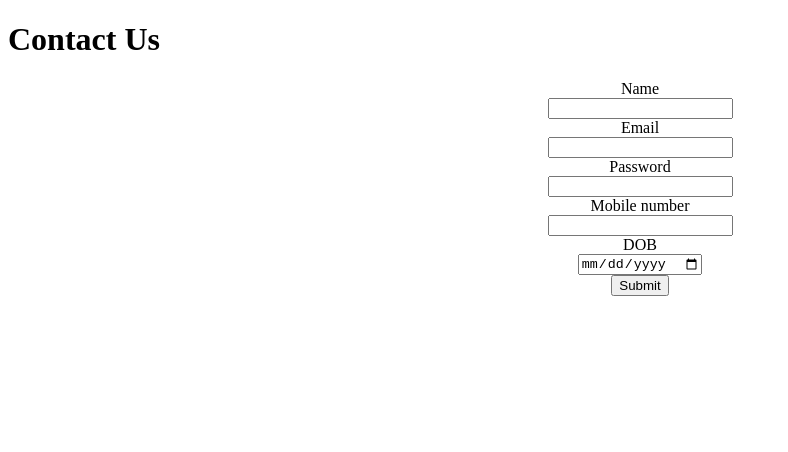
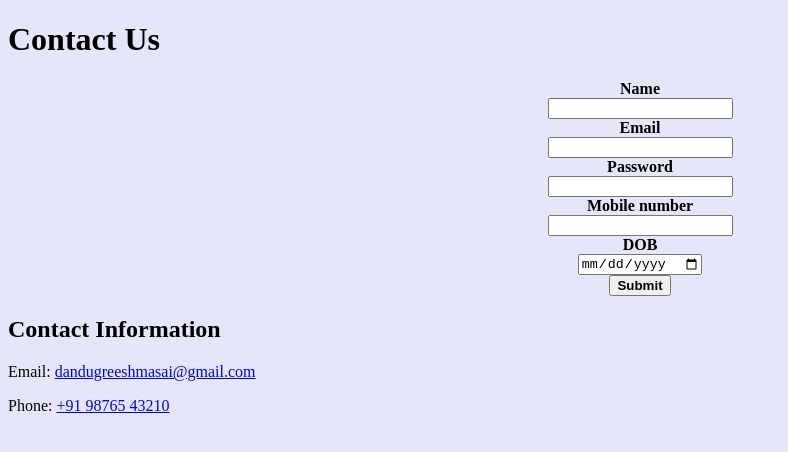
Before and after one commit to Greeshma-523/My-Profile, a plain HTML site: page contact.html in a window 1280 px wide. Shown: the whole page, without its empty margins (0-788 px from the left). Drawn offline with Linux system fonts and the light colour scheme.

Commit message:
Update contact.html

```diff
--- a/contact.html
+++ b/contact.html
@@ -1,6 +1,11 @@
 <!DOCTYPE html>
 <html lang="en">
 <head>
+    <style>
+        body{
+            background-color: lavender;
+        }
+    </style>
     <meta charset="UTF-8">
     <meta name="viewport" content="width=device-width, initial-scale=1.0">
     <title>Contact</title>
@@ -8,20 +13,22 @@
 <body>
     <h1>Contact Us</h1>
     <center><form action="">
-        <label for="name">Name</label><br>
+        <label for="name"><b>Name</b></label><br>
         <input type="text"><br>
-        <label for="name">Email</label><br>
+        <label for="name"><b>Email</b></label><br>
         <input type="email"><br>
-        <label for="name">Password</label><br>
+        <label for="name"><b>Password</b></label><br>
         <input type="password"><br>
-        <label for="name">Mobile number</label><br>
+        <label for="name"><b>Mobile number</b></label><br>
         <input type="tel"><br>
-        <label for="name">DOB</label><br>
+        <label for="name"><b>DOB</b></label><br>
         <input type="date"><br>
+        <button type="submit"><b>Submit</b></button><br>
     </form>
-    <button>Submit</button>
 </center>
-
+    <h2>Contact Information</h2>
+<p>Email: <a href="mailto:dandugreeshmasai@gmail.com">dandugreeshmasai@gmail.com</a></p>
+<p>Phone: <a href="tel:+919876543210">+91 98765 43210</a></p>
 
 </body>
 </html>
```
